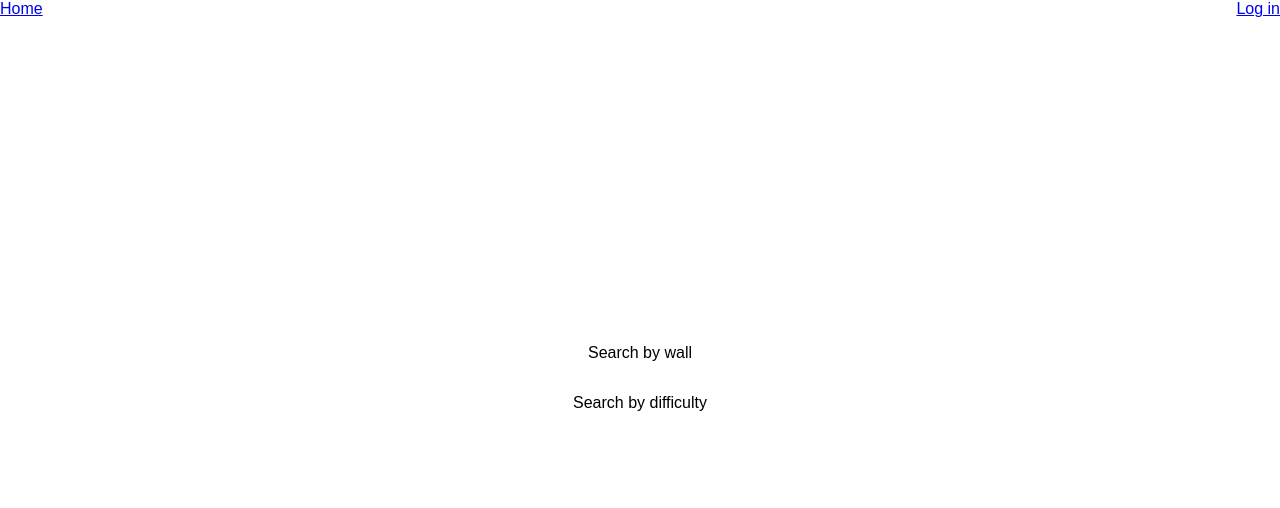
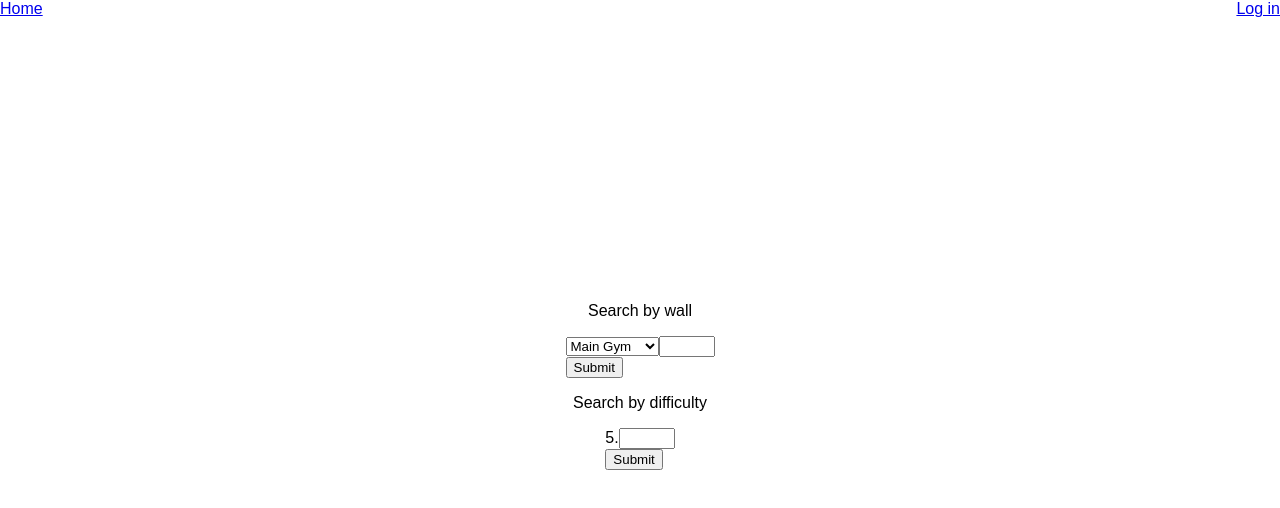
Before and after one commit to whuizenga/atlanta-rocks-project, a React (Create React App) app in the folder client/: page /search in a window 1280 px wide. Shown: the top 508 px of the page. Built offline with nearby package versions, Linux system fonts and the light colour scheme; a web font is replaced by a local one.

Commit message:
Setup search form

```diff
--- a/client/src/Components/SearchPage.jsx
+++ b/client/src/Components/SearchPage.jsx
@@ -14,8 +14,22 @@ class SearchPage extends Component {
             <div>
                 <SearchWrapper>
                 <p>Search by wall</p>
+                <form>
+                    <select name="gym-location">
+                        <option value="mg"> Main Gym </option>
+                        <option value="pr"> Party Room </option>
+                    </select>
+                    <input name="name" type="number" step="1" min="1" max="32" />
+                    <div><button>Submit</button></div>
+                </form>
 
                 <p>Search by difficulty</p>
+
+                <form>
+                    <label htmlFor="difficulty">5.</label>
+                    <input name="difficulty" type="number" step="1" min="6" max="13" />
+                    <div><button>Submit</button></div>
+                </form>
                 </SearchWrapper>
             </div>
         );
```
